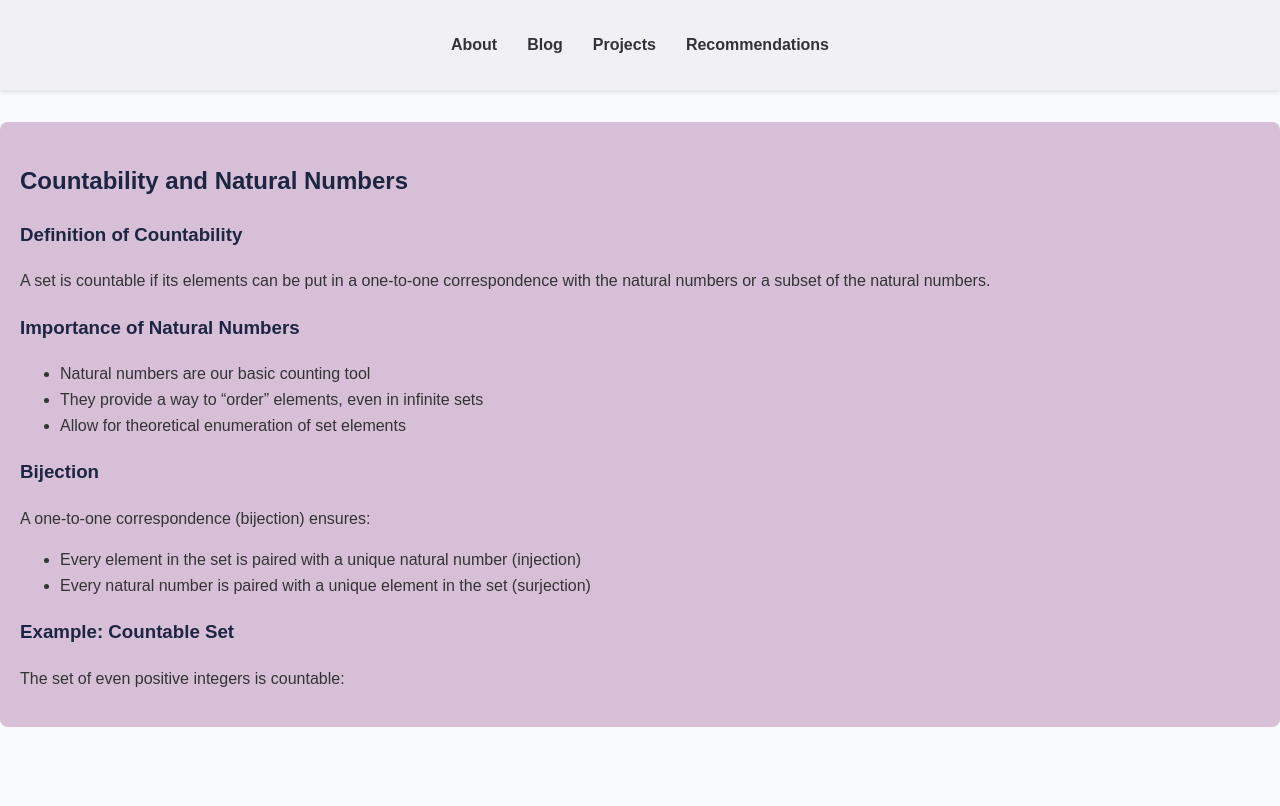
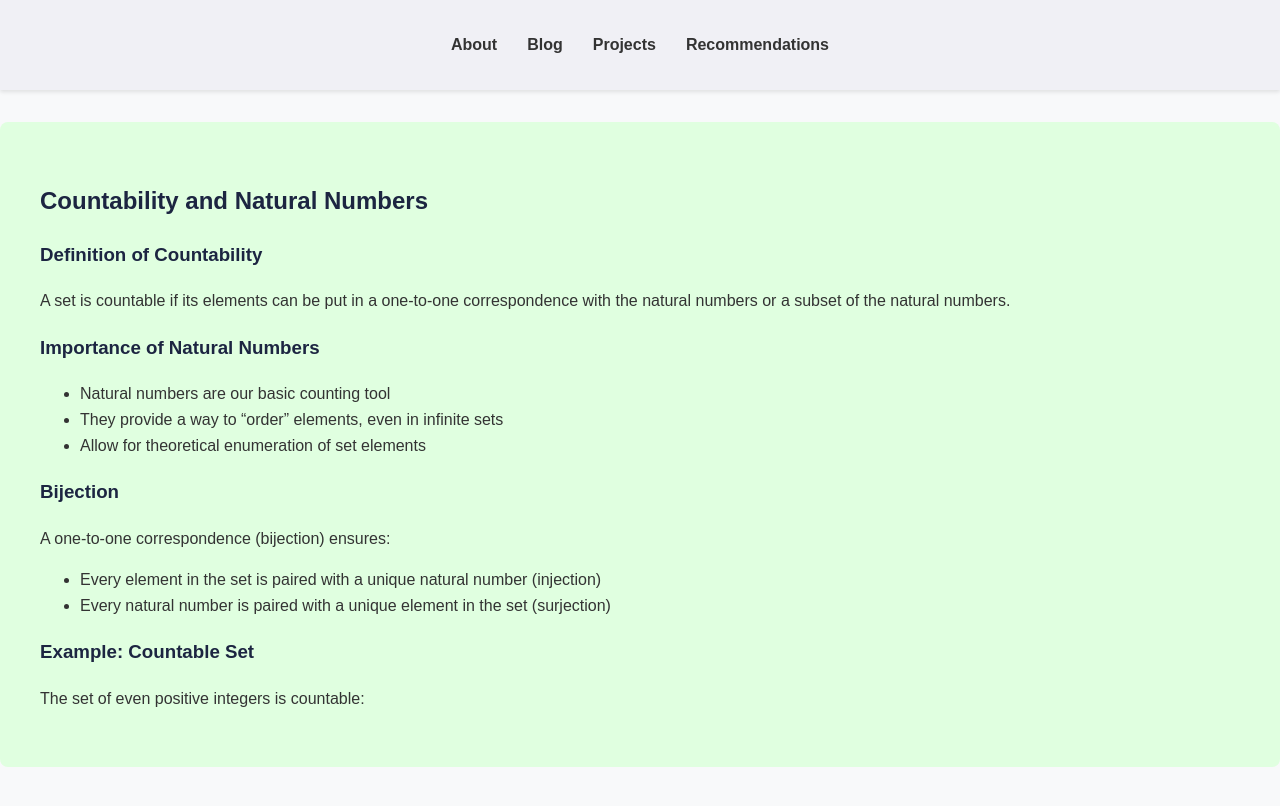
Before and after one commit to adhikarinarayan/adhikarinarayan.github.io, a Jekyll site: the page built from _posts/2024-09-30-my-first-blog-post.md, in a window 1280 px wide. Shown: the top 806 px of the page. Built offline with Jekyll 4.4.1, drawn with Linux system fonts in a browser that asks for light colours.

Commit message:
Update styles.css

```diff
--- a/assets/css/styles.css
+++ b/assets/css/styles.css
@@ -220,7 +220,7 @@ footer {
 
 
 .blog-post {
-  background-color: #d8bfd8;
-  padding: 20px;
+  background-color: #e0ffe0;
+  padding: 40px;
   border-radius: 8px;
 }
```
